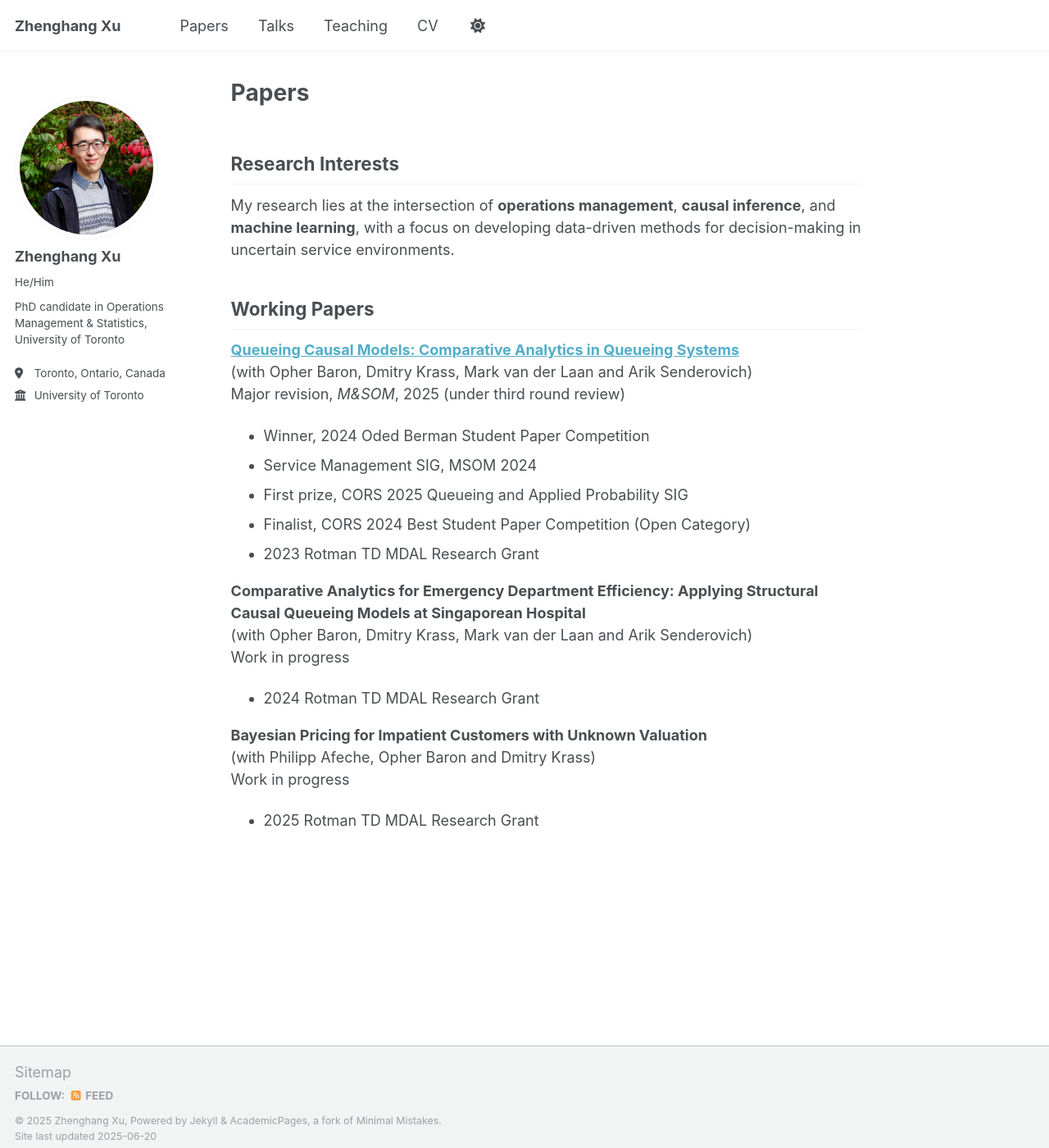
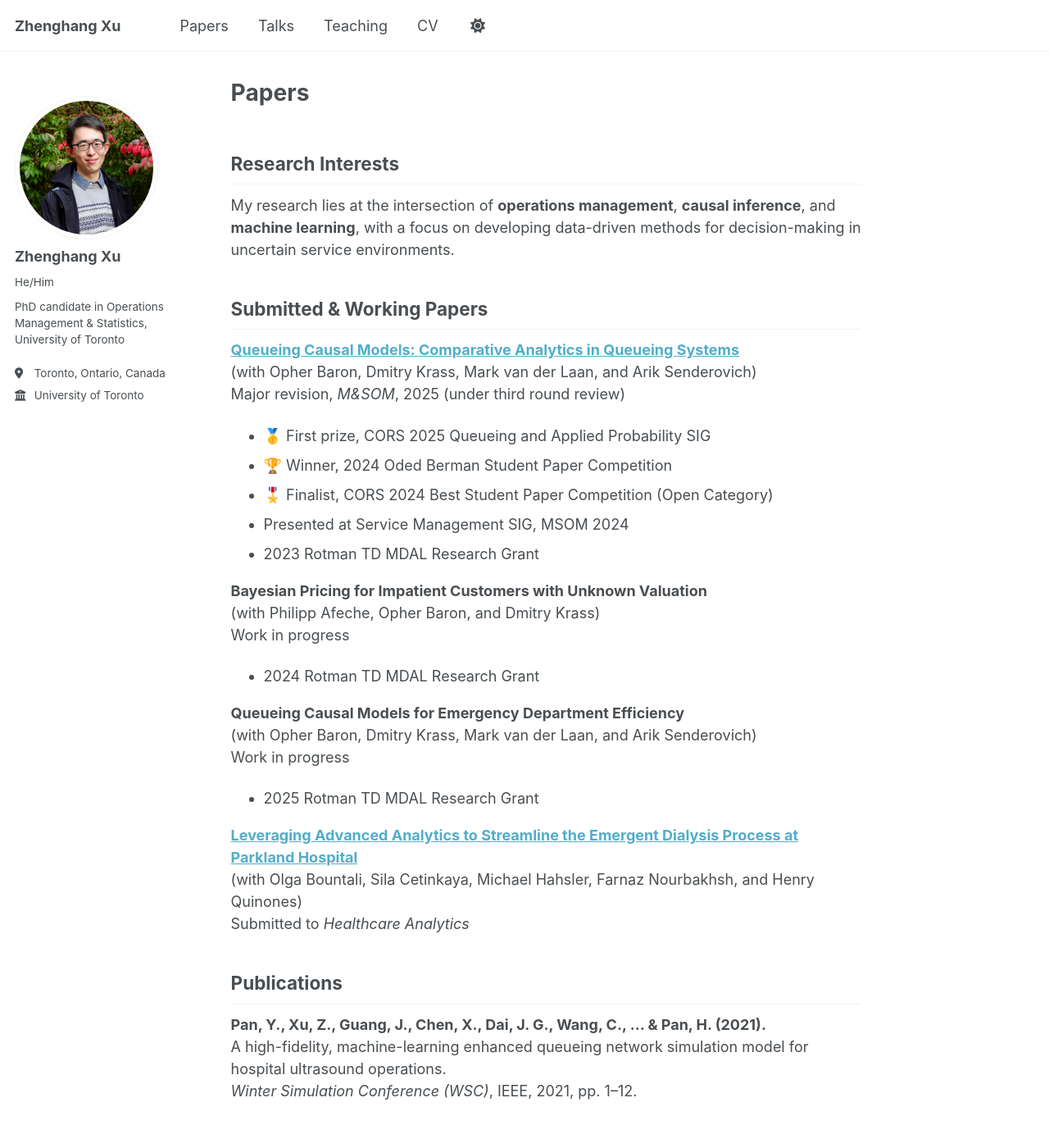
Before and after one commit to zhenghangxu-baymax/zhenghangxu-baymax.github.io, a Jekyll site: the page built from _pages/papers.md, in a window 1280 px wide and 1400 px high. Shown: the whole window at 82% size. Built offline with Jekyll 4.4.1, drawn with Linux system fonts in a browser that asks for light colours.

Commit message:
Update papers.md

```diff
--- a/_pages/papers.md
+++ b/_pages/papers.md
@@ -7,23 +7,33 @@ permalink: /papers/
 
 My research lies at the intersection of **operations management**, **causal inference**, and **machine learning**, with a focus on developing data-driven methods for decision-making in uncertain service environments.
 
-## Working Papers
+## Submitted & Working Papers
 
 **[Queueing Causal Models: Comparative Analytics in Queueing Systems](https://papers.ssrn.com/sol3/papers.cfm?abstract_id=5104446)**
-(with Opher Baron, Dmitry Krass, Mark van der Laan and Arik Senderovich)
+(with Opher Baron, Dmitry Krass, Mark van der Laan, and Arik Senderovich)
 Major revision, *M&SOM*, 2025 (under third round review)
-- Winner, 2024 Oded Berman Student Paper Competition
-- Service Management SIG, MSOM 2024
-- First prize, CORS 2025 Queueing and Applied Probability SIG
-- Finalist, CORS 2024 Best Student Paper Competition (Open Category)
+- 🥇 First prize, CORS 2025 Queueing and Applied Probability SIG
+- 🏆 Winner, 2024 Oded Berman Student Paper Competition
+- 🎖️ Finalist, CORS 2024 Best Student Paper Competition (Open Category)
+- Presented at Service Management SIG, MSOM 2024
 - 2023 Rotman TD MDAL Research Grant
 
-**Comparative Analytics for Emergency Department Efficiency: Applying Structural Causal Queueing Models at Singaporean Hospital**
-(with Opher Baron, Dmitry Krass, Mark van der Laan and Arik Senderovich)
+**Bayesian Pricing for Impatient Customers with Unknown Valuation**
+(with Philipp Afeche, Opher Baron, and Dmitry Krass)
 Work in progress
 - 2024 Rotman TD MDAL Research Grant
 
-**Bayesian Pricing for Impatient Customers with Unknown Valuation**
-(with Philipp Afeche, Opher Baron and Dmitry Krass)
+**Queueing Causal Models for Emergency Department Efficiency**
+(with Opher Baron, Dmitry Krass, Mark van der Laan, and Arik Senderovich)
 Work in progress
 - 2025 Rotman TD MDAL Research Grant
+
+**[Leveraging Advanced Analytics to Streamline the Emergent Dialysis Process at Parkland Hospital](https://papers.ssrn.com/sol3/papers.cfm?abstract_id=5066305)**
+(with Olga Bountali, Sila Cetinkaya, Michael Hahsler, Farnaz Nourbakhsh, and Henry Quinones)
+Submitted to *Healthcare Analytics*
+
+## Publications
+
+**Pan, Y., Xu, Z., Guang, J., Chen, X., Dai, J. G., Wang, C., ... & Pan, H. (2021).**
+A high-fidelity, machine-learning enhanced queueing network simulation model for hospital ultrasound operations.
+*Winter Simulation Conference (WSC)*, IEEE, 2021, pp. 1–12.
```
